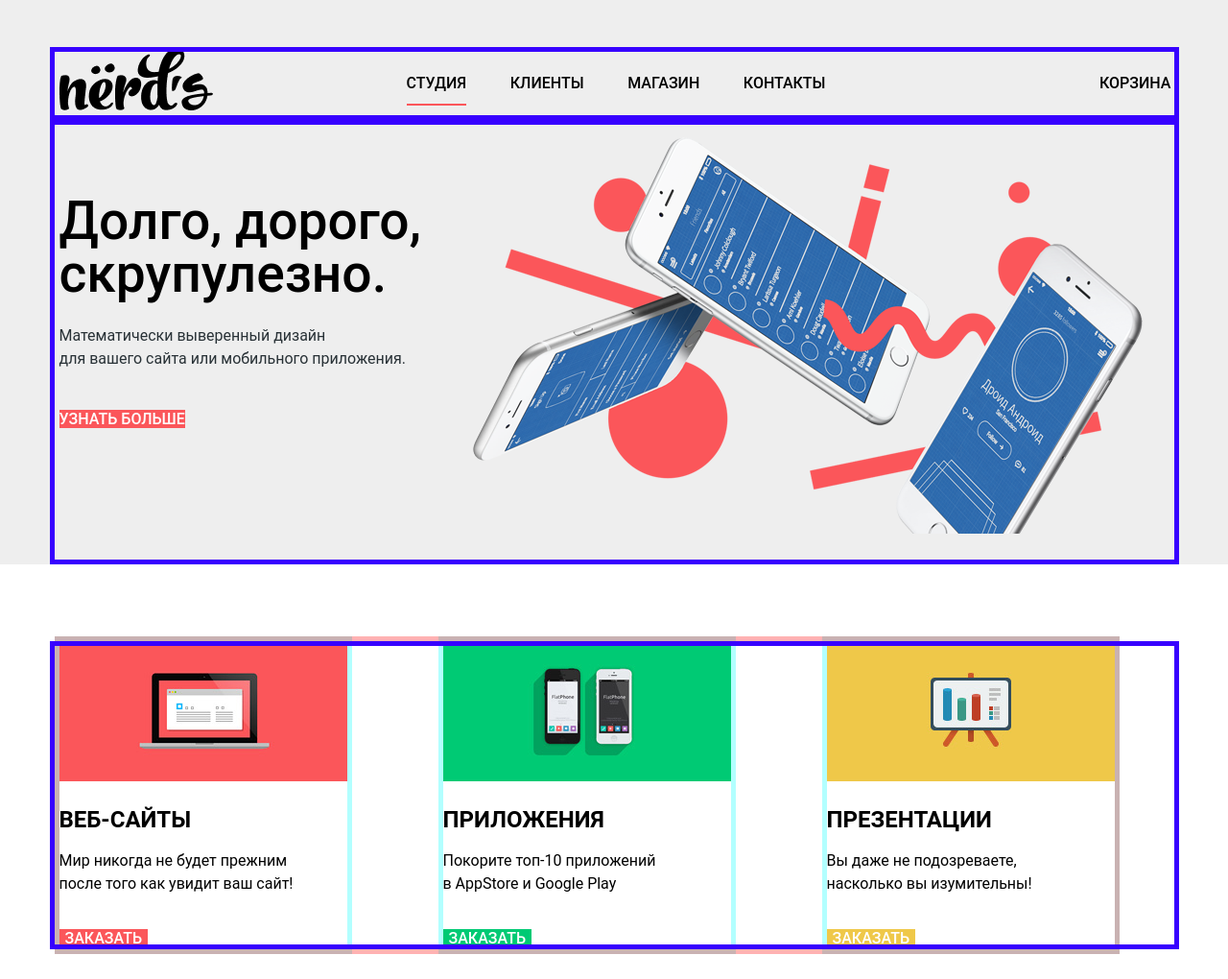
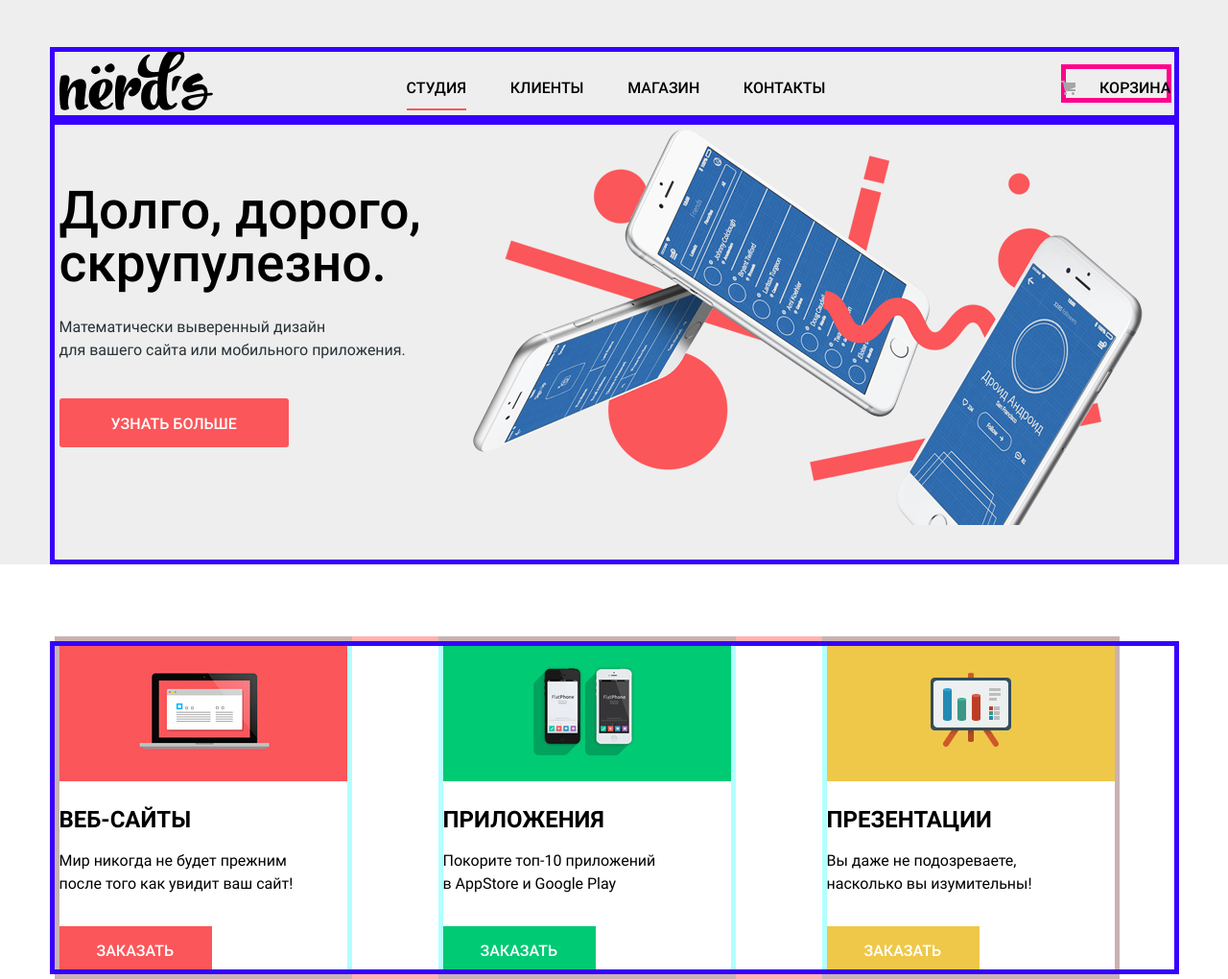
Before and after one commit to ValeriyGordon/1156717-nerds-30, a plain HTML site: page index.html in a window 1280 px wide. Shown: the top 1020 px of the page at 96% size. Drawn offline with nearby package versions, Linux system fonts and the light colour scheme.

Commit message:
Исправил мелкие недочеты

```diff
--- a/css/style.css
+++ b/css/style.css
@@ -1,26 +1,26 @@
-/*@font-face {
-  font-family: "Roboto", Arial, sans-serif;
+@font-face {
+  font-family: "Roboto";
+  src: url(../fonts/roboto.woff);
   src: url(../fonts/roboto.woff2);
-  src: url(../fonts/roboto.woff);
-  font-weight: normal;
+  font-weight: 400;
   font-style: normal;
 }
 
 @font-face {
-  font-family: "Roboto", Arial, sans-serif;
+  font-family: "Roboto";
+  src: url(../fonts/robotomedium.woff);
   src: url(../fonts/robotomedium.woff2);
-  src: url(../fonts/robotomedium.woff);
   font-weight: 500;
   font-style: normal;
 }
 
 @font-face {
-  font-family: "Roboto", Arial, sans-serif;
+  font-family: "Roboto";
+  src: url(../fonts/robotobold.woff);
   src: url(../fonts/robotobold.woff2);
-  src: url(../fonts//robotobold.woff);
-  font-weight: bold;
+  font-weight: 700;
   font-style: normal;
-}*/
+}
 
 :root {
   --color-black-text: #000000;
@@ -120,7 +120,8 @@ img {
 /* Main navigation */
 
 .main-header {
-  padding: 49px 0 0;
+  padding: 0;
+  padding-top: 49px;
   margin: 0;
   background-color: var(--color-bg-gray-light);
 
@@ -157,9 +158,33 @@ img {
   margin: 0;
   margin-left: 202px;
   padding: 0;
+  padding-top: 10px;
 }
 
 /*User navigation*/
+
+.user-navigation {
+  max-width: 115px;
+  padding-left: 40px;
+  padding-top: 10px;
+  outline: 5px solid rgb(255, 0, 140);
+  outline-offset: -5px;
+}
+
+.cart {
+  position: relative;
+}
+
+.cart::before {
+  content: '';
+  position: absolute;
+  top: 2px;
+  left: -40px;
+  background-image: url(../img/cart-icon.svg);
+  background-repeat: no-repeat;
+  height: 15px;
+  width: 15px;
+}
 
 .site-navigation a,
 .user-navigation a {
@@ -188,9 +213,7 @@ img {
   margin: 0;
   padding: 0;
   margin-bottom: 80px;
-  min-height: 431px;
   background-color: var(--color-bg-gray-light);
-
 }
 
 .features-list {
@@ -200,8 +223,6 @@ img {
 }
 
 .fearutes-item {
-  margin: 0;
-  padding: 0;
   display: grid;
   grid-template-columns: 1fr auto;
 }
@@ -210,29 +231,31 @@ img {
   margin: 0;
   padding: 0;
   width: 538px;
-
+  height: 273px;
 }
 
 .fearutes-item-title {
   display: block;
-  margin-top: 78px;
+  margin-top: 67px;
+  margin-bottom: 27px;
   font-family: "Roboto", Arial, sans-serif;
   font-size: 55px;
   line-height: 55px;
   font-style: normal;
   font-weight: 500;
   color: var(--color-black-text);
-  margin-bottom: 25px;
 }
 
 .fearutes-item-subtitle {
+  margin: 0;
+  padding: 0;
+  margin-bottom: 52px;
   font-family: "Roboto", Arial, sans-serif;
   font-size: 16px;
   line-height: 24px;
   font-style: normal;
   font-weight: normal;
   color: var(--color-dark-text);
-  margin-bottom: 38px;
 }
 
 /*features button*/
@@ -245,9 +268,12 @@ img {
   font-weight: 500;
   text-align: center;
   vertical-align: middle;
+  margin: 0;
+  padding: 17px 54px 15px;
   text-transform: uppercase;
   color: var(--color-white-text);
   background-color: var(--color-red);
+  border-radius: 3px;
 }
 
 .features-button:hover {
@@ -263,11 +289,10 @@ img {
 
 .slider-gallery {
   position: relative;
-  top: -16px;
+  top: -25px;
   left: -181px;
   width: 760px;
   height: 431px;
-
 }
 
 /*Products*/
@@ -354,6 +379,7 @@ img {
   text-transform: uppercase;
   color: var(--color-white-text);
   outline: none;
+  padding: 17px 40px 15px 39px;
 }
 
 .products-item .button-red {
@@ -422,9 +448,9 @@ img {
 }
 
 .column-text {
-  width: 665px;
+  width: 651px;
   outline: 5px solid rgba(0, 255, 255, 0.7);
-  margin-right: 135px;
+  margin-right: 149px;
 }
 
 .column-img {
```
Also changed, not shown: index.html (+1 -0 lines).
